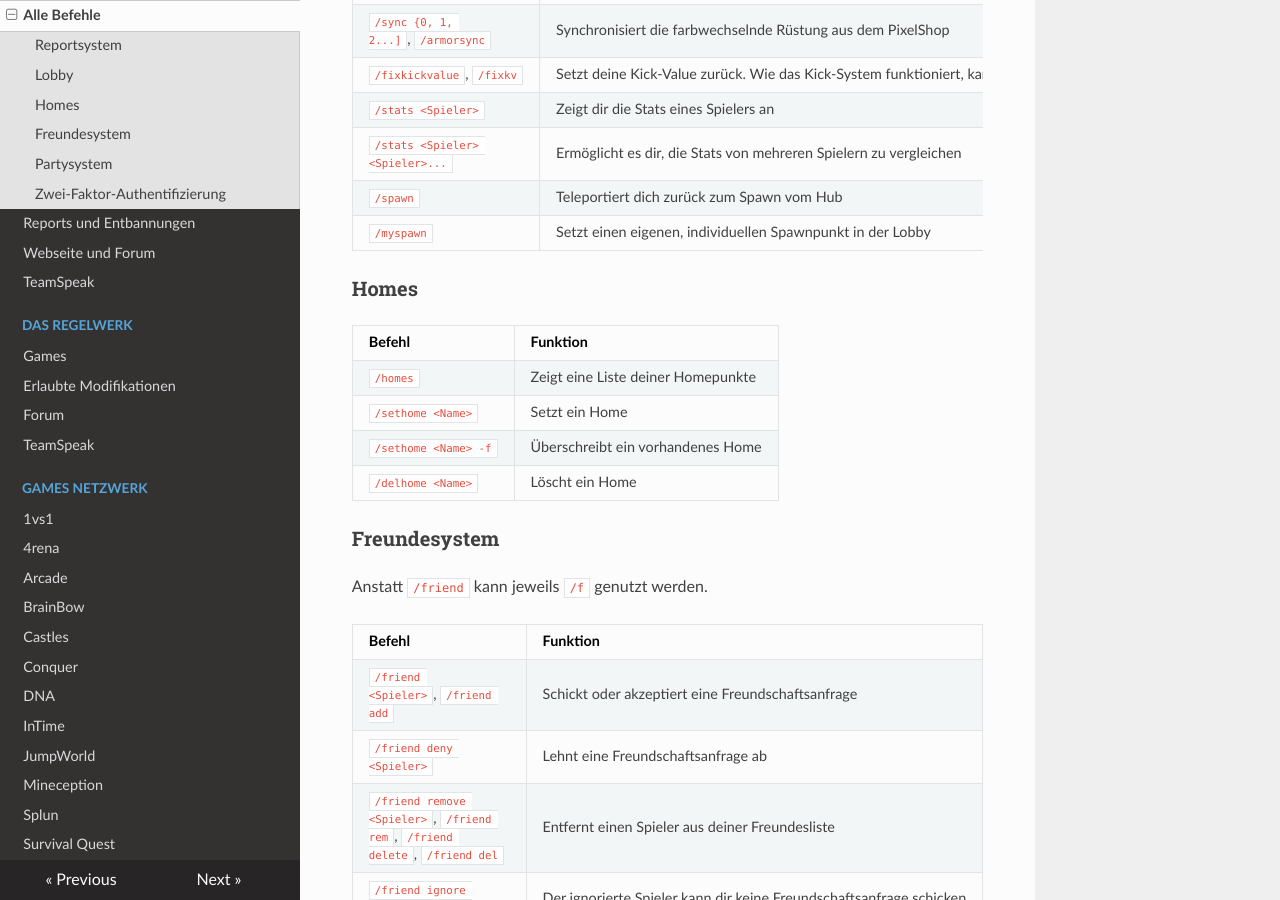
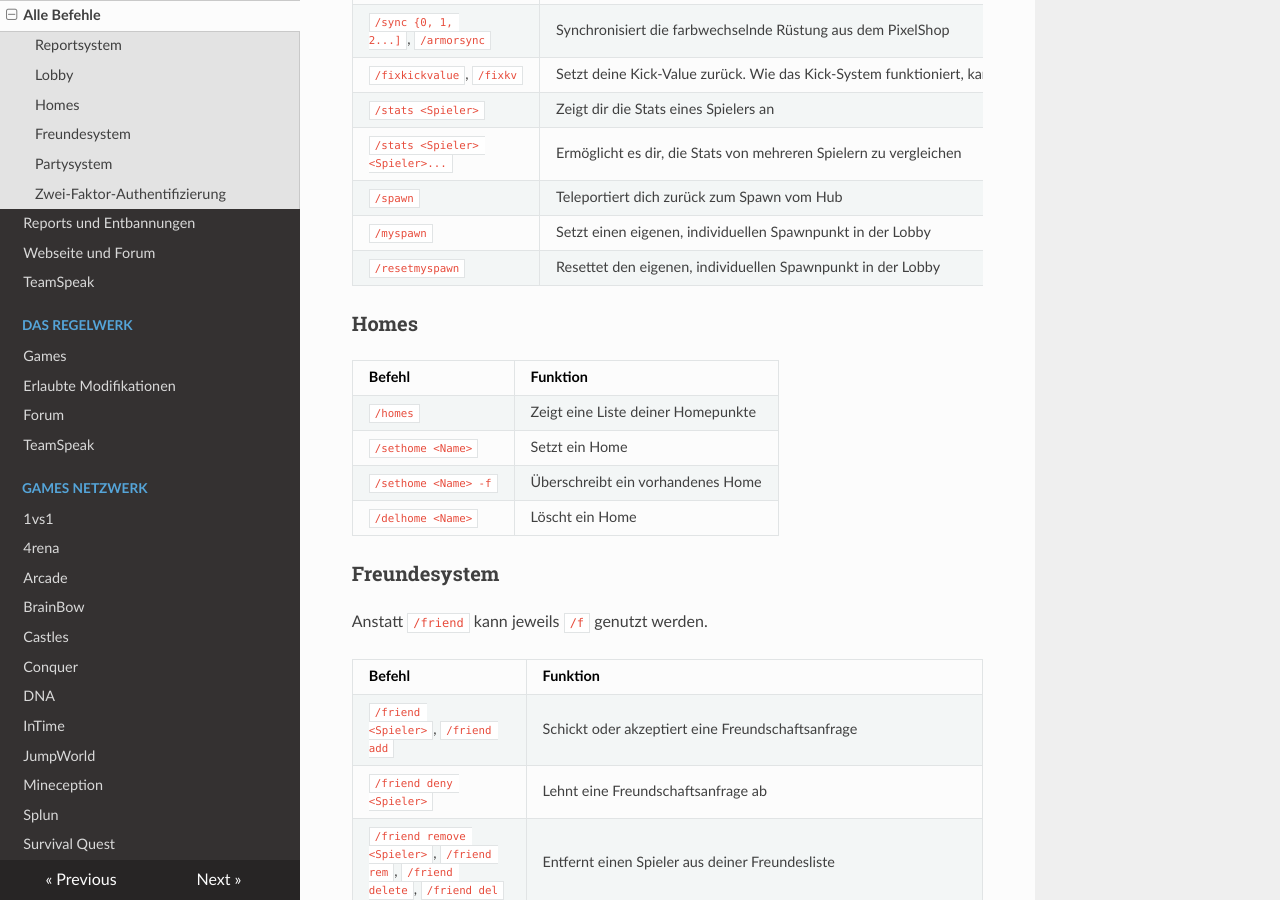
Before and after one commit to TimoliaDE/HowTo, an MkDocs documentation site: the page built from docs/commands.md, in a window 1280 px wide and 900 px high, scrolled down 2144 px. Built offline with MkDocs 1.6.1, drawn with Linux system fonts in a browser that asks for light colours; nearby versions of some CDN libraries; old or Windows-style settings are respelled for this version of MkDocs.

Commit message:
Update commands.md

```diff
--- a/docs/commands.md
+++ b/docs/commands.md
@@ -65,6 +65,7 @@ Diese Befehle sind global nutzbar und stehen dir jederzeit zur Verfügung.
 | `/stats <Spieler> <Spieler>...` | Ermöglicht es dir, die Stats von mehreren Spielern zu vergleichen |
 | `/spawn`                        | Teleportiert dich zurück zum Spawn vom Hub |
 | `/myspawn`                      | Setzt einen eigenen, individuellen Spawnpunkt in der Lobby |
+| `/resetmyspawn`                 | Resettet den eigenen, individuellen Spawnpunkt in der Lobby |
 
 ### Homes
 | Befehl | Funktion |
```
